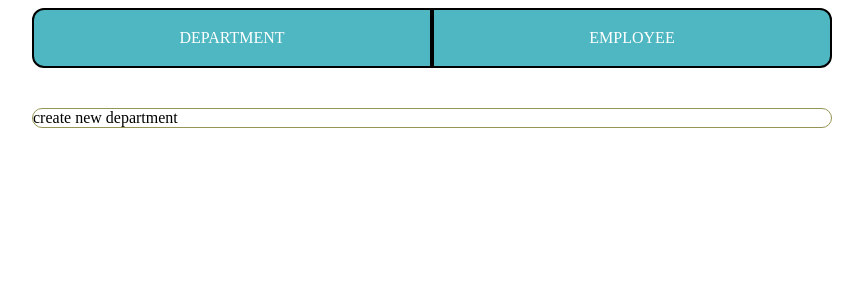
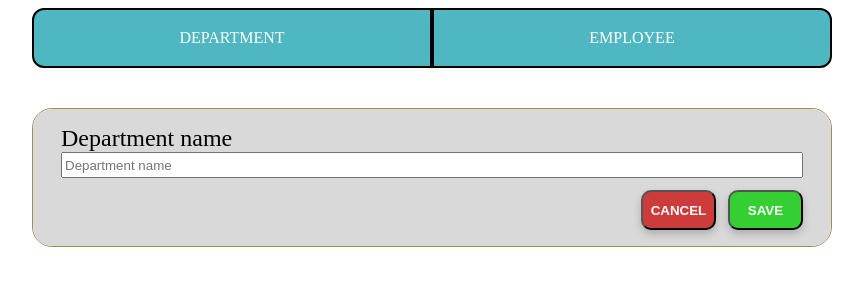
Before and after one commit to kvl-ballester/hospital_org_chart_frontend, a React (Vite) app: page /department/new in a window 1280 px wide. Shown: the top 300 px of the page, without its empty margins (208-1071 px from the left). Built offline with nearby package versions, Linux system fonts and the light colour scheme.

Commit message:
add department new page

```diff
--- a/src/pages/Department/DepartmentNew.jsx
+++ b/src/pages/Department/DepartmentNew.jsx
@@ -1,5 +1,44 @@
+import { useState } from "react"
+import { useNavigate } from "react-router-dom"
+import { createDepartment } from "../../services/api"
+import "./departmentNew.css"
+
 export default function DepartmentNew() {
+    const [name, setName] = useState('')
+    const navigate = useNavigate()
+
+    function handleChange(e) {
+        setName(e.target.value)
+    }
+
+    function handleCancel() {
+        navigate(-1)
+    }
+
+    async function handleSubmit(e) {
+        e.preventDefault()
+        const data = {
+            name: name
+        }
+
+        const response = await createDepartment(data)
+
+        navigate('/department')
+    }
+
     return <div className="main">
-        create new department
+        <div className="department-new-page">
+            <form onSubmit={handleSubmit}>
+                <div className="col field">
+                    <label htmlFor="name">Department name</label>
+                    <input id="name" type="text" placeholder="Department name" value={name} onChange={(e) => handleChange(e)}/>
+                </div>
+                <div className="row buttons">
+                    <button className="button cancel" onClick={handleCancel}>Cancel</button>
+                    <button type="submit" className="button save">Save</button>
+                </div>
+            </form>
+        </div>
+
     </div>
 }
--- /dev/null
+++ b/src/pages/Department/departmentNew.css
@@ -0,0 +1,50 @@
+.department-new-page {
+    padding: 16px 28px;
+    background-color: rgb(217, 217, 217);
+}
+
+.department-new-page .field {
+    margin-bottom: 12px;
+}
+
+.department-new-page label {
+    font-size: 24px;
+}
+
+.department-new-page input {
+    height: 20px;
+}
+
+.department-new-page .button {
+    height: 40px;
+    width: 75px;
+    cursor: pointer;
+    border-radius: 10px;
+    box-shadow: 0px 4px 8px rgba(0, 0, 0, 0.2);
+    transition: transform 0.2s, box-shadow 0.2s;
+
+    text-transform: uppercase;
+    color: white;
+    font-weight: 900;
+}
+
+.department-new-page .button:hover {
+    transform: translateY(-1px);
+    box-shadow: 0px 8px 16px rgba(0, 0, 0, 0.4);
+}
+
+.department-new-page .button:active {
+    transform: translateY(2px);
+    box-shadow: 0px 4px 8px rgba(0, 0, 0, 0.2);
+  }
+
+
+.department-new-page .buttons .cancel {
+    margin-left: auto;
+    background-color: rgb(206, 59, 59);
+}
+
+.department-new-page .buttons .save {
+    margin-left: 12px;
+    background-color: rgb(51, 207, 51);
+}
```
